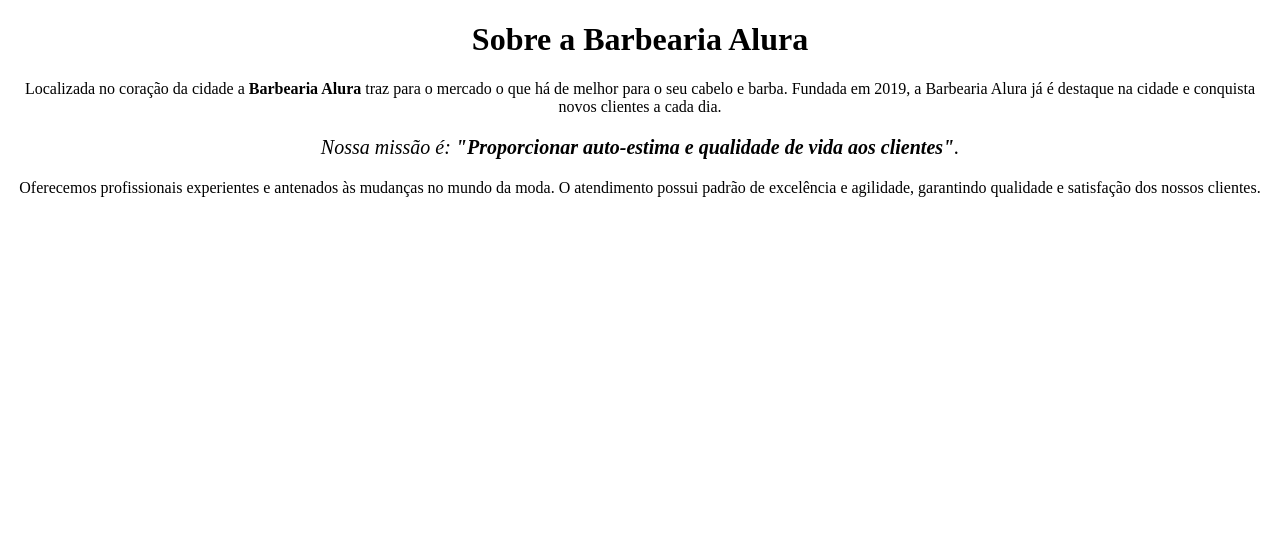
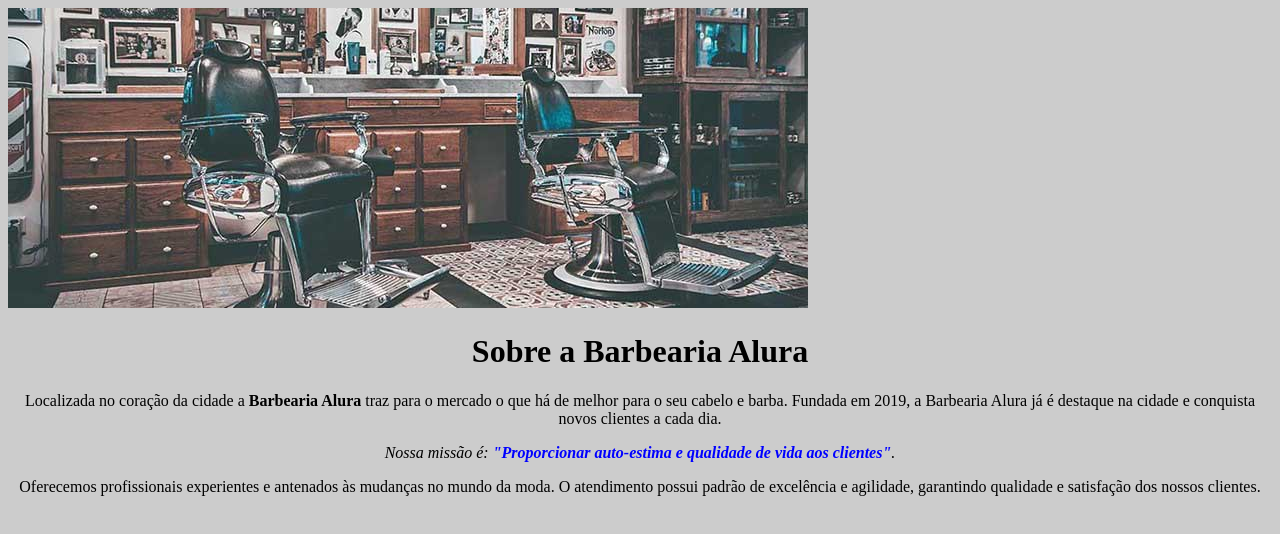
Before and after one commit to alexiavietrbo/projeto-barbearia, a plain HTML site: page index.html in a window 1280 px wide. Drawn offline with Linux system fonts and the light colour scheme.

Commit message:
Add files via upload

```diff
--- a/index.html
+++ b/index.html
@@ -3,19 +3,19 @@
    <head>
    	  <meta charset="UTF-8">
    	  <title>barbearia</title>
-   </head>
+      <link rel="stylesheet" type="text/css" href="style.css">
+
+       </head>
+
    <body>
+    <img src="banner.jpg">
 
-     <h1 style="text-align: center;">Sobre a Barbearia Alura</h1>
+     <h1 style=" ">Sobre a Barbearia Alura</h1>
 
-     <p style="text-align: center;">Localizada no coração da cidade a <strong>Barbearia Alura</strong> traz para o mercado o que há de melhor para o seu cabelo e barba. Fundada em 2019, a Barbearia Alura já é destaque na cidade e conquista novos clientes a cada dia.</p>
+     <p>Localizada no coração da cidade a <strong>Barbearia Alura</strong> traz para o mercado o que há de melhor para o seu cabelo e barba. Fundada em 2019, a Barbearia Alura já é destaque na cidade e conquista novos clientes a cada dia.</p>
 
-     <p style="font-size: 20px;text-align:center ;"><em>Nossa missão é: <strong>"Proporcionar auto-estima e qualidade de vida aos clientes"</strong>.</em></p>
+     <p id="missao"><em>Nossa missão é: <strong>"Proporcionar auto-estima e qualidade de vida aos clientes"</strong>.</em></p>
 
-      <p style="text-align: center;">Oferecemos profissionais experientes e antenados às mudanças no mundo da moda. O atendimento possui padrão de excelência e agilidade, garantindo qualidade e satisfação dos nossos clientes.</p>
+     <p>Oferecemos profissionais experientes e antenados às mudanças no mundo da moda. O atendimento possui padrão de excelência e agilidade, garantindo qualidade e satisfação dos nossos clientes.</p>
    </body>
-
-
-
-
 </html>
--- /dev/null
+++ b/style.css
@@ -0,0 +1,19 @@
+body {
+        background: #cccccc;
+      }
+
+h1 {
+        text-align: center;
+}
+
+p {
+        text-align: center;
+      }
+
+#missao {
+        style=font-size: 20px
+}
+
+em strong {color: blue;
+
+      }
```
Also changed, not shown: banner.jpg (added).
